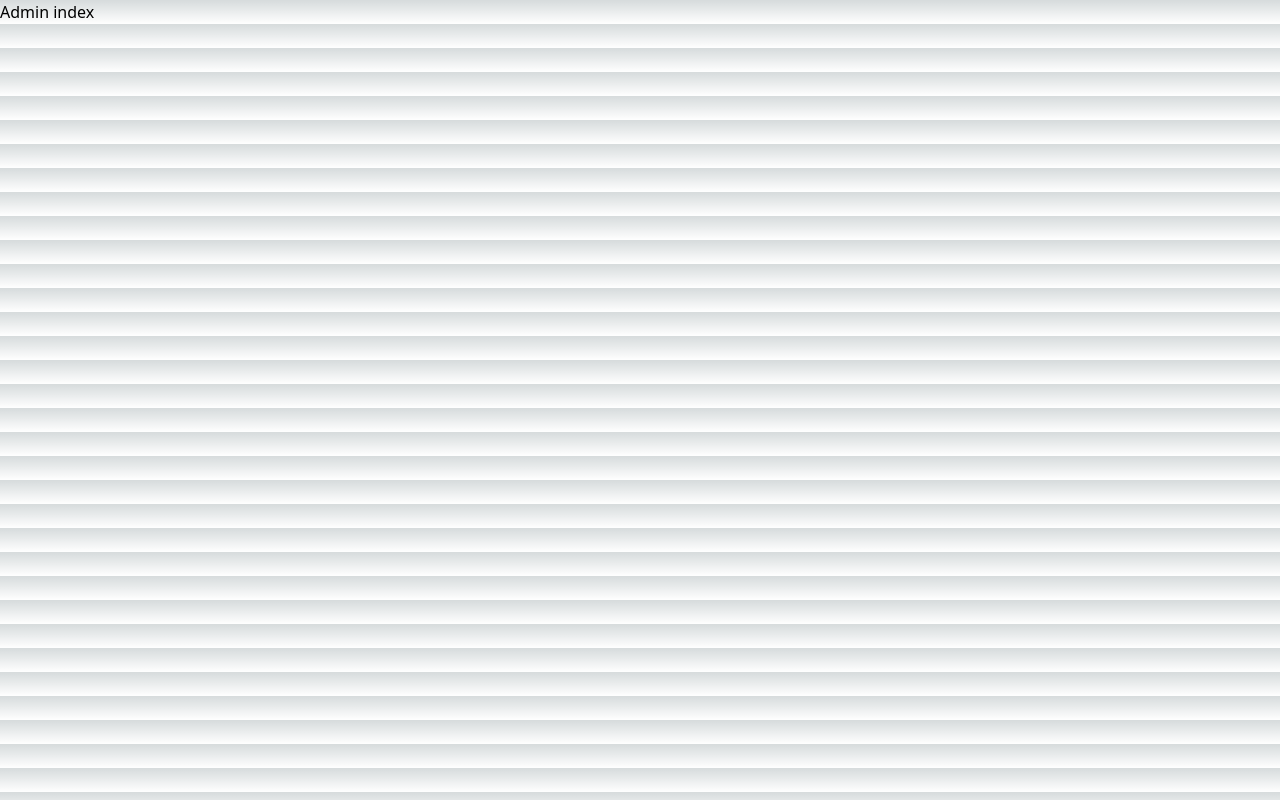
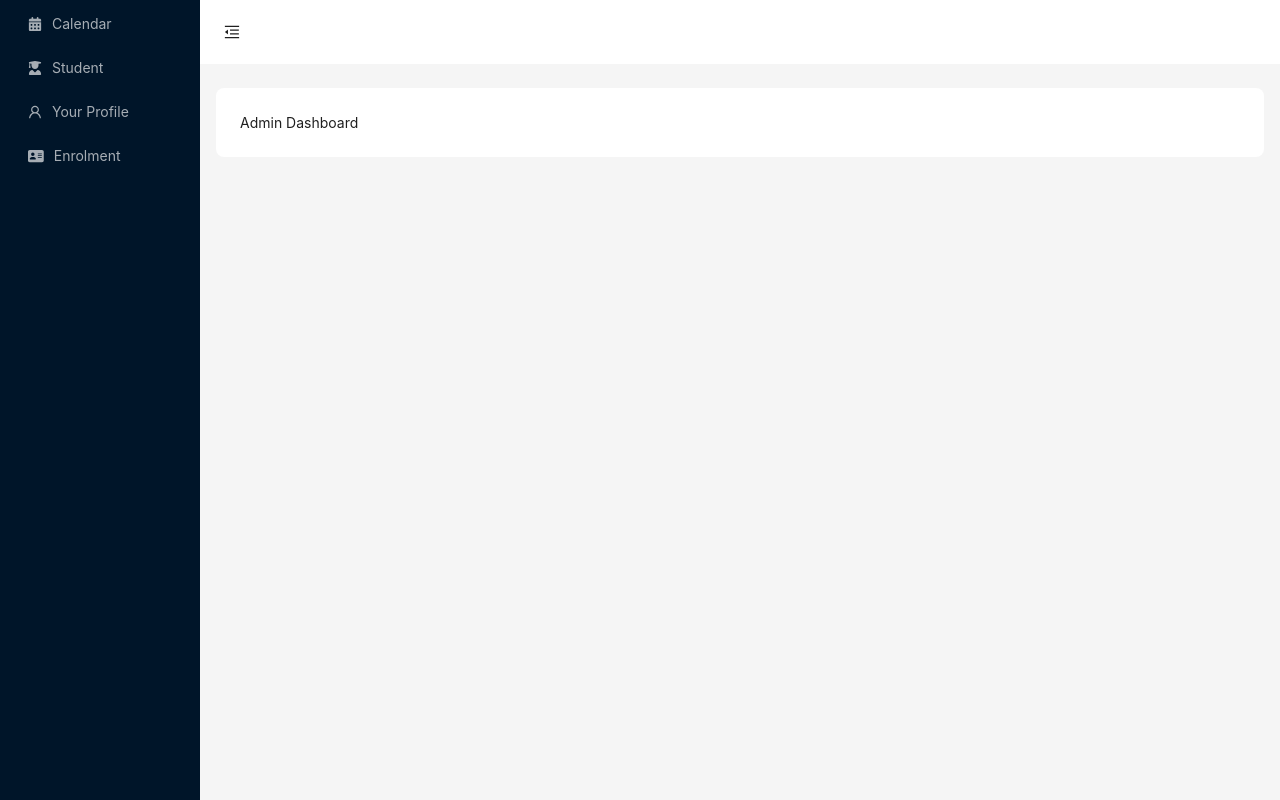
Before and after one commit to rfanan/WO, a Next.js app: page /admin in a window 1280 px wide. Built offline with nearby package versions, Linux system fonts and the light colour scheme.

Commit message:
set up dashboard layout

```diff
--- a/package.json
+++ b/package.json
@@ -9,6 +9,10 @@
     "lint": "next lint"
   },
   "dependencies": {
+    "@ant-design/icons": "^5.4.0",
+    "@fortawesome/fontawesome-svg-core": "^6.6.0",
+    "@fortawesome/free-solid-svg-icons": "^6.6.0",
+    "@fortawesome/react-fontawesome": "^0.2.2",
     "@tabler/icons-react": "^3.12.0",
     "antd": "^5.20.1",
     "axios": "^1.7.4",
--- /dev/null
+++ b/src/components/common/DashboardHeader.tsx
@@ -0,0 +1,32 @@
+import { COLOR } from "@/styles/color";
+import { MenuFoldOutlined, MenuUnfoldOutlined } from "@ant-design/icons";
+import { Button } from "antd";
+import { Header } from "antd/es/layout/layout";
+import React from "react";
+
+interface Props {
+    collapsed: boolean;
+    onClick?: any;
+}
+
+const DashboardHeader = (props: Props) => {
+
+    return (
+        <>
+            <Header style={{ padding: 0, background: COLOR.white }}>
+                <Button
+                    type="text"
+                    icon={props.collapsed ? <MenuUnfoldOutlined /> : <MenuFoldOutlined />}
+                    onClick={props.onClick}
+                    style={{
+                        fontSize: '16px',
+                        width: 64,
+                        height: 64,
+                    }}
+                />
+            </Header>
+        </>
+    )
+}
+
+export default DashboardHeader;
--- /dev/null
+++ b/src/components/common/SideNavigation.tsx
@@ -0,0 +1,52 @@
+import { UserOutlined } from "@ant-design/icons";
+import { faAddressCard, faCalendarDays, faUserGraduate } from "@fortawesome/free-solid-svg-icons";
+import { FontAwesomeIcon } from "@fortawesome/react-fontawesome";
+import { Menu } from "antd";
+import Sider from "antd/es/layout/Sider";
+import React from "react";
+
+interface Props {
+    collapsed: boolean;
+}
+
+const SideNavigation = (props: Props) => {
+
+    const MenuItems = [
+        {
+            key: "/admin/calendar",
+            icon: <FontAwesomeIcon icon={faCalendarDays} />,
+            label: `Calendar`,
+        },
+        {
+            key: "/admin/student",
+            icon: <FontAwesomeIcon icon={faUserGraduate} />,
+            label: `Student`,
+        },
+        {
+            key: "/admin/your-profile",
+            icon: React.createElement(UserOutlined),
+            label: `Your Profile`,
+        },
+        {
+            key: "/admin/enrollment",
+            icon: <FontAwesomeIcon icon={faAddressCard} />,
+            label: `Enrolment`,
+        },
+    ]
+
+    return (
+        <>
+            <Sider trigger={null} collapsible collapsed={props.collapsed}>
+                <div className="demo-logo-vertical" />
+                <Menu
+                    theme="dark"
+                    mode="inline"
+                    defaultSelectedKeys={['1']}
+                    items={MenuItems}
+                />
+            </Sider>
+        </>
+    )
+}
+
+export default SideNavigation;
--- a/src/pages/_app.tsx
+++ b/src/pages/_app.tsx
@@ -1,6 +1,48 @@
+import DashboardHeader from "@/components/common/DashboardHeader";
+import SideNavigation from "@/components/common/SideNavigation";
 import "@/styles/globals.css";
+import { Layout } from "antd";
+import { Content } from "antd/es/layout/layout";
 import type { AppProps } from "next/app";
+import { useRouter } from "next/router";
+import React from "react";
+import { useEffect, useState } from "react";
 
 export default function App({ Component, pageProps }: AppProps) {
-  return <Component {...pageProps} />;
+  const router = useRouter();
+  const pathnameParts = router.asPath?.split('/').filter(part => part.length > 0);
+
+  useEffect(() => {
+    console.log('router path', router.asPath);
+    console.log('pathnameParts', pathnameParts);
+  }, [])
+
+  const [collapsed, setCollapsed] = useState(false);
+
+  function renderContentWithNavigationAndHeader() {
+    return (
+      <Layout style={{ height: "100vh" }}>
+        <SideNavigation collapsed={collapsed} />
+        <Layout>
+          <DashboardHeader collapsed={collapsed} onClick={() => setCollapsed(!collapsed)} />
+          <Content>
+            <Component {...pageProps} />
+          </Content>
+        </Layout>
+      </Layout>
+    )
+  }
+
+  function renderContentOnly() {
+    return <Component {...pageProps} />
+  }
+
+  if (pathnameParts[0] == "admin") {
+    if (pathnameParts[1] == "sign-in") {
+      return renderContentOnly()
+    }
+    return renderContentWithNavigationAndHeader()
+  } else {
+    return renderContentOnly()
+  }
 }
--- a/src/pages/admin/index.tsx
+++ b/src/pages/admin/index.tsx
@@ -1,7 +1,15 @@
-export default function Admin() {
-    return (
-      <>
-        Admin index
-      </>
-    );
-  }
+import { COLOR } from "@/styles/color";
+
+export default function SignIn() {
+  return (
+    <div style={{
+      margin: '24px 16px',
+      padding: 24,
+      minHeight: '200',
+      background: COLOR.defaultBackground,
+      borderRadius: 8,
+    }}>
+      Admin Dashboard
+    </div>
+  );
+}
```
Also changed, not shown: src/pages/admin/sign-in/index.tsx (indentation only), src/pages/admin/sign-out/index.tsx (indentation only).
